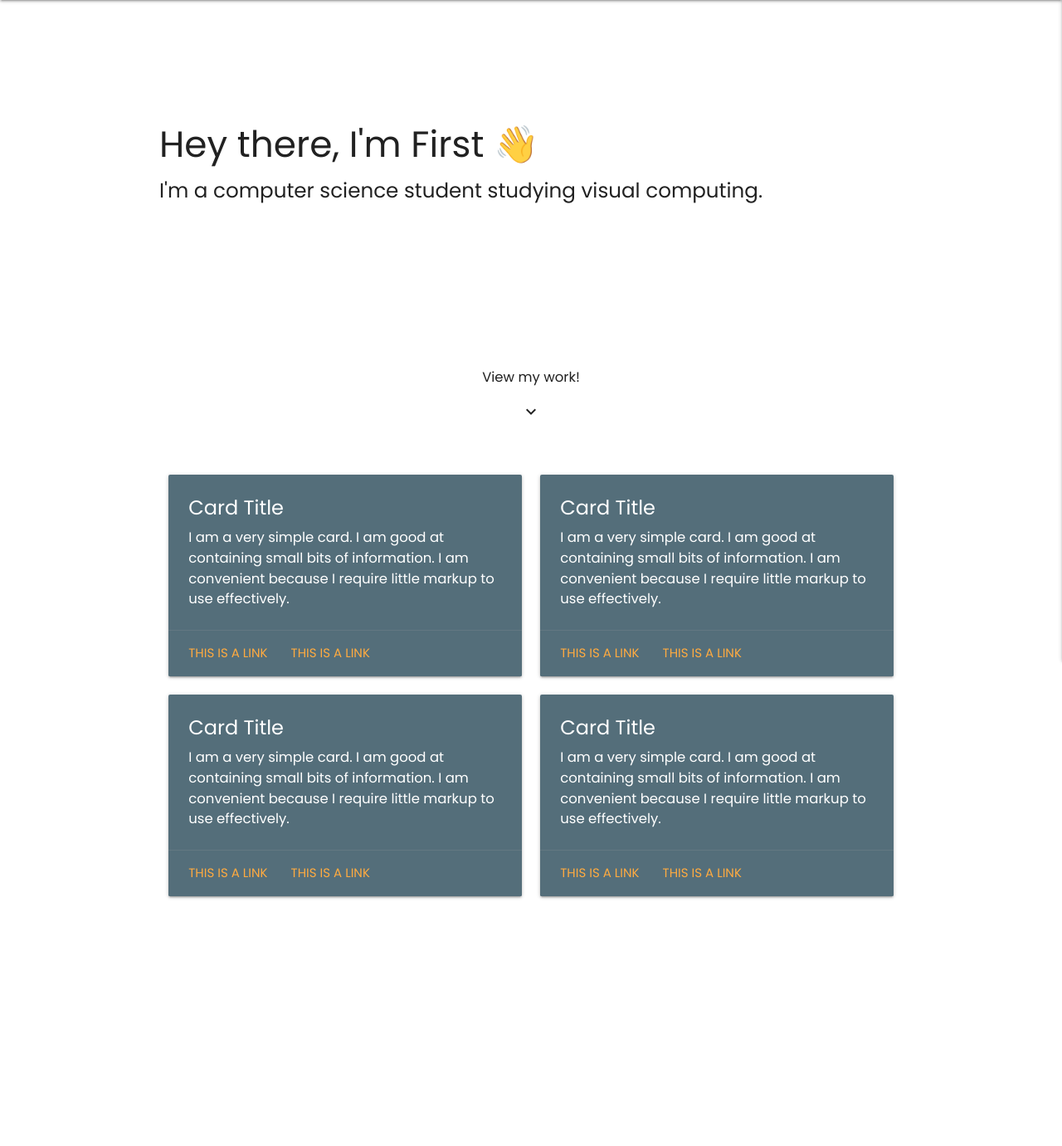
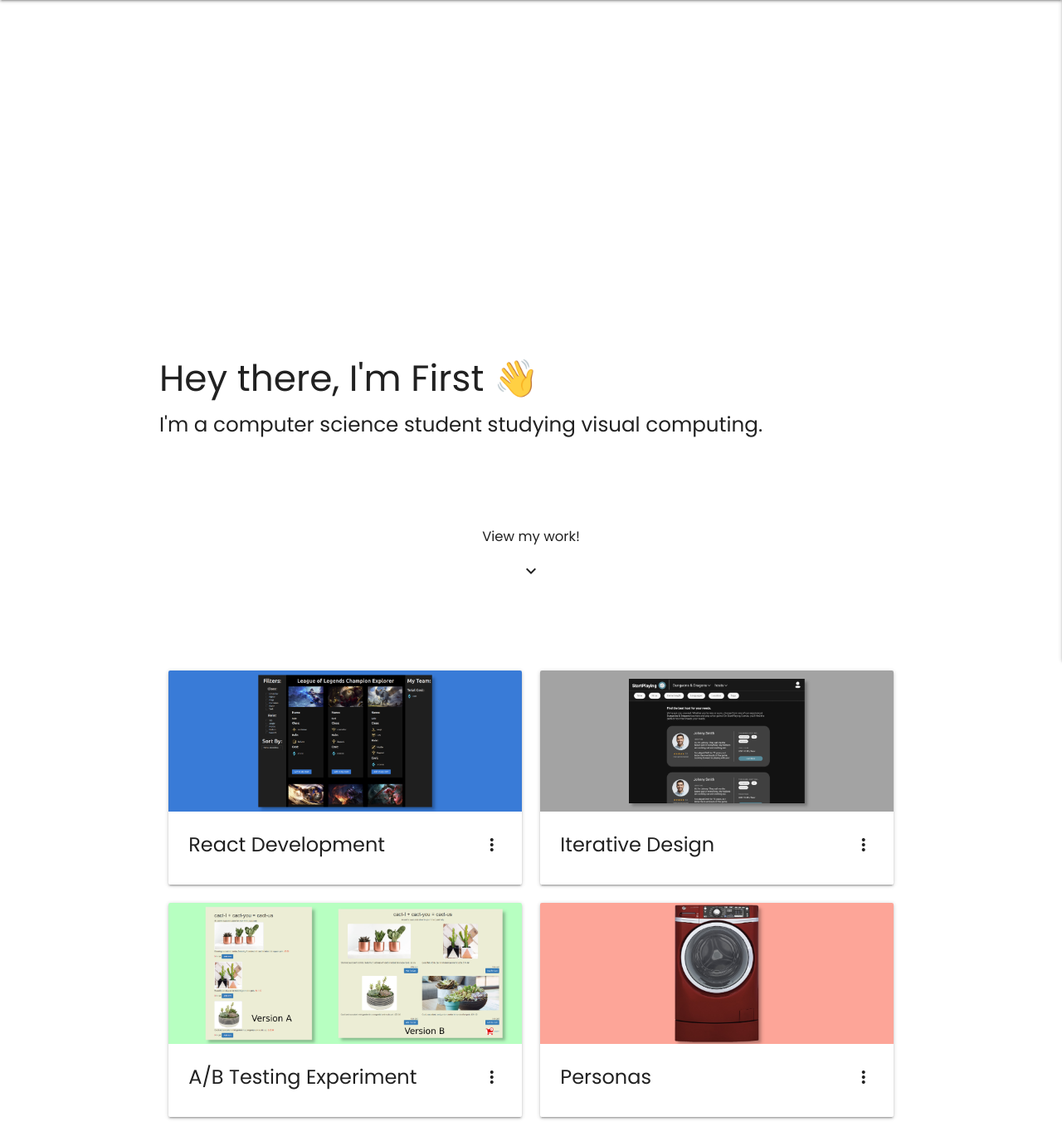
Before and after one commit to pzhang333/cs1300-portfolio, a PHP site: page / in a window 1280 px wide. Shown: the part 64-1445 px from the top of the page at 83% size. Before the commit the page ends 1147 px from the top, so only its background shows below. Run offline with PHP 8.4, Linux system fonts and the light colour scheme.

Commit message:
Updated home page

```diff
--- a/index.html
+++ b/index.html
@@ -8,6 +8,7 @@
     <link rel="stylesheet" href="https://fonts.googleapis.com/css2?family=Poppins&display=swap">
     <link rel="stylesheet" href="https://fonts.googleapis.com/icon?family=Material+Icons">
     <link rel="stylesheet" href="https://cdnjs.cloudflare.com/ajax/libs/materialize/1.0.0/css/materialize.min.css">
+    <link rel="stylesheet" href="https://unpkg.com/aos@2.3.1/dist/aos.css">
     <link rel="stylesheet" href="site.css">
     <title>First Last</title>
   </head>
@@ -30,72 +31,87 @@
       <li><a href="about.html">About</a></li>
       <li><a href="https://drive.google.com/file/d/1kwm2Tv-57dJPoOdTEqHcJ4OFYSjU8tMe/view">Resume</a></li>
     </ul>
-    <div class="container" style="margin-top: 150px">
-      <h3>Hey there, I'm First 👋</h3>
-      <h5>I'm a computer science student studying visual computing.</h5>
+    <div class="container full" data-aos="fade-up" data-aos-duration="1200" data-aos-once="true">
+      <div style="margin-top: 45%;">
+        <h3>Hey there, I'm First <span class="wave">👋</span></h3>
+        <h5>I'm a computer science student studying visual computing.</h5>
+      </div>
+      <a href="#projects">
+        <div class="center-align" style="margin-bottom: 50px">
+          <p style="color: rgba(0,0,0,0.87);">View my work!</p>
+          <i style="color: rgba(0,0,0,0.87); padding-bottom: 50px;" class="material-icons">expand_more</i>
+        </div>
+      </a>
     </div>
-    <div class="center-align" style="margin-top: 200px; margin-bottom: 50px">
-      <p style="color: rgba(0,0,0,0.87);">View my work!</p>
-      <i style="color: rgba(0,0,0,0.87);" class="material-icons">expand_more</i>
-    </div>
-
     <div id="projects" class="container">
       <div class="row">
         <div class="col s12 m6">
-          <div class="card blue-grey darken-1">
-            <div class="card-content white-text">
-              <span class="card-title">Card Title</span>
-              <p>I am a very simple card. I am good at containing small bits of information.
-              I am convenient because I require little markup to use effectively.</p>
+          <div class="card" data-aos="fade-up" data-aos-duration="1200" data-aos-once="true">
+            <div class="card-image waves-effect waves-block waves-light">
+              <img class="activator" src="development/development.png" alt="React Development Project">
             </div>
-            <div class="card-action">
-              <a href="#">This is a link</a>
-              <a href="#">This is a link</a>
+            <div class="card-content">
+              <span class="card-title activator grey-text text-darken-4">React Development<i class="material-icons right">more_vert</i></span>
+            </div>
+            <div class="card-reveal">
+              <span class="card-title grey-text text-darken-4">React Development<i class="material-icons right">close</i></span>
+              <p>How can we use iterative design to create better interfaces?</p>
+              <a href="development.html" class="waves-effect waves-light btn">Learn More</a>
             </div>
           </div>
         </div>
         <div class="col s12 m6">
-          <div class="card blue-grey darken-1">
-            <div class="card-content white-text">
-              <span class="card-title">Card Title</span>
-              <p>I am a very simple card. I am good at containing small bits of information.
-              I am convenient because I require little markup to use effectively.</p>
+          <div class="card" data-aos="fade-up" data-aos-duration="1200" data-aos-once="true">
+            <div class="card-image waves-effect waves-block waves-light">
+              <img class="activator" src="iterative/iterative.png" alt="Iterative Design Project">
             </div>
-            <div class="card-action">
-              <a href="#">This is a link</a>
-              <a href="#">This is a link</a>
+            <div class="card-content">
+              <span class="card-title activator grey-text text-darken-4">Iterative Design<i class="material-icons right">more_vert</i></span>
+            </div>
+            <div class="card-reveal">
+              <span class="card-title grey-text text-darken-4">Iterative Design<i class="material-icons right">close</i></span>
+              <p>How can we use iterative design to create better interfaces?</p>
+              <a href="iterative.html" class="waves-effect waves-light btn">Learn More</a>
             </div>
           </div>
         </div>
         <div class="col s12 m6">
-          <div class="card blue-grey darken-1">
-            <div class="card-content white-text">
-              <span class="card-title">Card Title</span>
-              <p>I am a very simple card. I am good at containing small bits of information.
-              I am convenient because I require little markup to use effectively.</p>
+          <div class="card" data-aos="fade-up" data-aos-duration="1200" data-aos-once="true">
+            <div class="card-image waves-effect waves-block waves-light">
+              <img class="activator" src="abtesting/abtesting.png" alt="A/B Testing Project">
             </div>
-            <div class="card-action">
-              <a href="#">This is a link</a>
-              <a href="#">This is a link</a>
+            <div class="card-content">
+              <span class="card-title activator grey-text text-darken-4">A/B Testing Experiment<i class="material-icons right">more_vert</i></span>
+            </div>
+            <div class="card-reveal">
+              <span class="card-title grey-text text-darken-4">A/B Testing Experiment<i class="material-icons right">close</i></span>
+              <p>How can we use statistics to make better UI/UX decisions?</p>
+              <a href="abtesting.html" class="waves-effect waves-light btn">Learn More</a>
             </div>
           </div>
         </div>
         <div class="col s12 m6">
-          <div class="card blue-grey darken-1">
-            <div class="card-content white-text">
-              <span class="card-title">Card Title</span>
-              <p>I am a very simple card. I am good at containing small bits of information.
-              I am convenient because I require little markup to use effectively.</p>
+          <div class="card" data-aos="fade-up" data-aos-duration="1200" data-aos-once="true">
+            <div class="card-image waves-effect waves-block waves-light">
+              <img class="activator" src="personas/washing.png" alt="Personas Project">
             </div>
-            <div class="card-action">
-              <a href="#">This is a link</a>
-              <a href="#">This is a link</a>
+            <div class="card-content">
+              <span class="card-title activator grey-text text-darken-4">Personas<i class="material-icons right">more_vert</i></span>
+            </div>
+            <div class="card-reveal">
+              <span class="card-title grey-text text-darken-4">Personas<i class="material-icons right">close</i></span>
+              <p>What can we learn from observing others use a washing machine?</p>
+              <a href="personas.html" class="waves-effect waves-light btn">Learn More</a>
             </div>
           </div>
         </div>
       </div>
     </div>
     <script src="https://cdnjs.cloudflare.com/ajax/libs/materialize/1.0.0/js/materialize.min.js"></script>
+    <script src="https://unpkg.com/aos@2.3.1/dist/aos.js"></script>
+    <script>
+      AOS.init();
+    </script>
     <script src="nav.js"></script>
   </body>
 </html>
--- a/site.css
+++ b/site.css
@@ -19,3 +19,29 @@ p {
   display: flex;
   justify-content: center;
 }
+
+.full {
+  height: 100vh;
+  display: flex;
+  flex-direction: column;
+  justify-content: space-between;
+}
+
+.wave:hover {
+  animation-name: wave-animation;
+  animation-duration: 2.5s;
+  animation-iteration-count: infinite;
+  transform-origin: 70% 70%;
+  display: inline-block;
+}
+
+@keyframes wave-animation {
+    0% { transform: rotate( 0.0deg) }
+   10% { transform: rotate(14.0deg) }
+   20% { transform: rotate(-8.0deg) }
+   30% { transform: rotate(14.0deg) }
+   40% { transform: rotate(-4.0deg) }
+   50% { transform: rotate(10.0deg) }
+   60% { transform: rotate( 0.0deg) }
+  100% { transform: rotate( 0.0deg) }
+}
```
Also changed, not shown: README.md.
